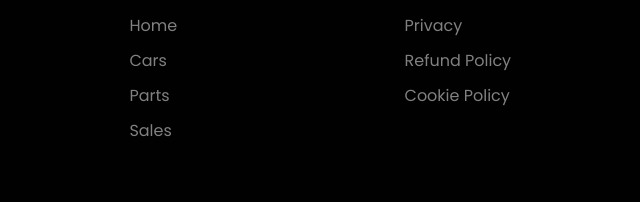
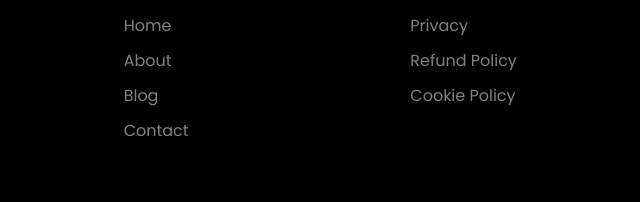
Before and after one commit to ujjwal2300/Online-Car-sales-website, a plain HTML site: page index.html in a window 1280 px wide. Shown: the part 4133-4335 px from the top of the page, 364-1004 px from the left. Drawn offline with nearby package versions, Linux system fonts and the light colour scheme; files whose address does not match are found by name.

Commit message:
Add files via upload

```diff
--- a/index.html
+++ b/index.html
@@ -261,9 +261,9 @@
             <div class="footer-box">
                 <h3>Page</h3>
                 <a href="#">Home</a>
-                <a href="#">Cars</a>
-                <a href="#">Parts</a>
-                <a href="#">Sales</a>
+                <a href="#">About</a>
+                <a href="#">Blog</a>
+                <a href="#">Contact</a>
             </div>
             <div class="footer-box">
                 <h3>Legal</h3>
```
